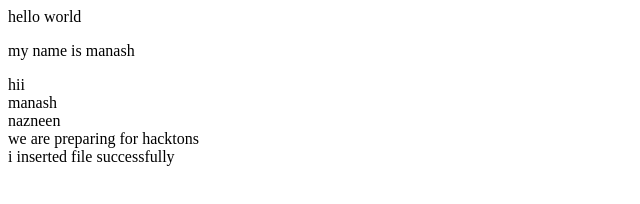
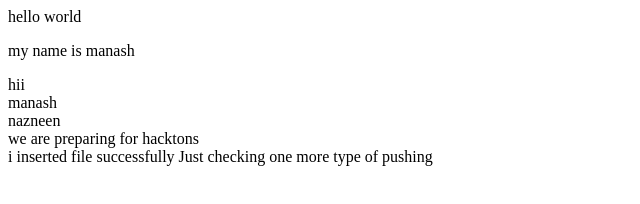
Before and after one commit to Manash2005/Manash-demo, a plain HTML site: page index.html in a window 1280 px wide. Shown: the whole page, without its empty margins (0-640 px from the left). Drawn offline with Linux system fonts and the light colour scheme.

Commit message:
created one line

```diff
--- a/index.html
+++ b/index.html
@@ -19,4 +19,5 @@
 </div>
  <div>
     i inserted file successfully
+    Just checking one more type of pushing
  </div>
```
